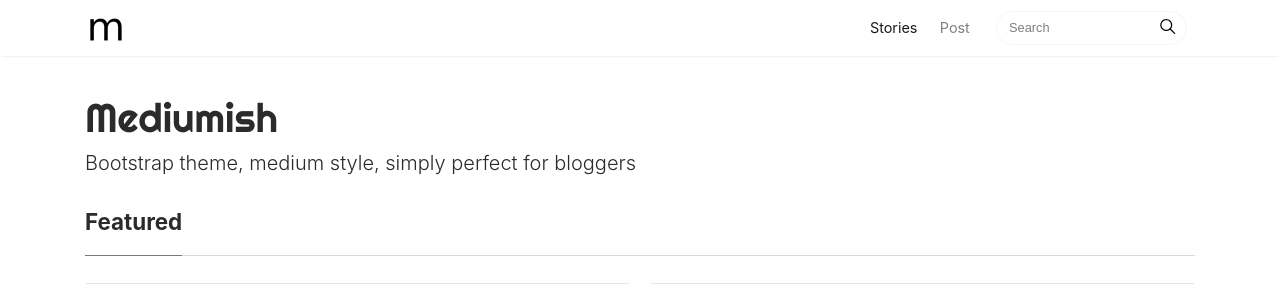
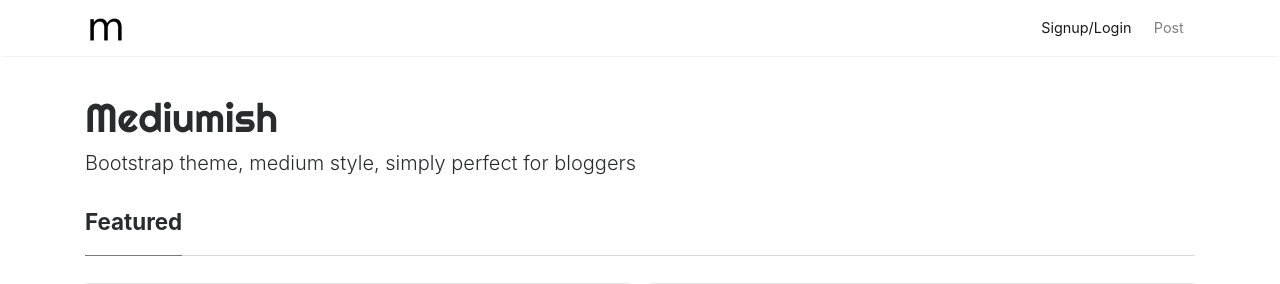
Before and after one commit to codetermites/Blog-App, a Django app: template blog_app/templates/index.html in a window 1280 px wide. Shown: the top 284 px of the page. Run offline with Django 4.2, Linux system fonts and the light colour scheme; the template is opened without the code that fills it, so the values that code supplies are empty; some libraries are stand-ins or nearby versions.

Commit message:
updated routes

```diff
--- a/BLOG/urls.py
+++ b/BLOG/urls.py
@@ -18,5 +18,5 @@
 
 urlpatterns = [
     path('admin/', admin.site.urls),
-    path('blog_app/', include('blog_app.urls'))
+    path('', include('blog_app.urls'))
 ]
--- a/blog_app/templates/index.html
+++ b/blog_app/templates/index.html
@@ -34,7 +34,7 @@
 		<!-- Begin Menu -->
 		<ul class="navbar-nav ml-auto">
 			<li class="nav-item active">
-			<a class="nav-link" href="index.html">Stories <span class="sr-only">(current)</span></a>
+			<a class="nav-link" >Signup/Login<span class="sr-only">(current)</span></a>
 			</li>
 			<li class="nav-item">
 			<a class="nav-link" href="post">Post</a>
@@ -45,10 +45,10 @@
 		</ul>
 		<!-- End Menu -->
 		<!-- Begin Search -->
-		<form class="form-inline my-2 my-lg-0">
+		{% comment %} <form class="form-inline my-2 my-lg-0">
 			<input class="form-control mr-sm-2" type="text" placeholder="Search">
 			<span class="search-icon"><svg class="svgIcon-use" width="25" height="25" viewbox="0 0 25 25"><path d="M20.067 18.933l-4.157-4.157a6 6 0 1 0-.884.884l4.157 4.157a.624.624 0 1 0 .884-.884zM6.5 11c0-2.62 2.13-4.75 4.75-4.75S16 8.38 16 11s-2.13 4.75-4.75 4.75S6.5 13.62 6.5 11z"></path></svg></span>
-		</form>
+		</form> {% endcomment %}
 		<!-- End Search -->
 	</div>
 </div>
```
